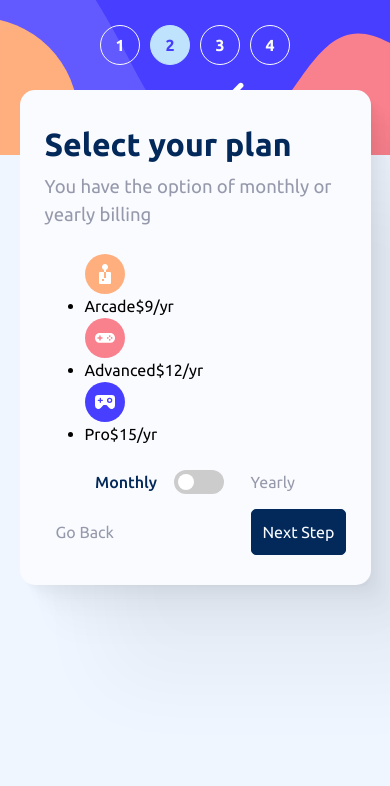
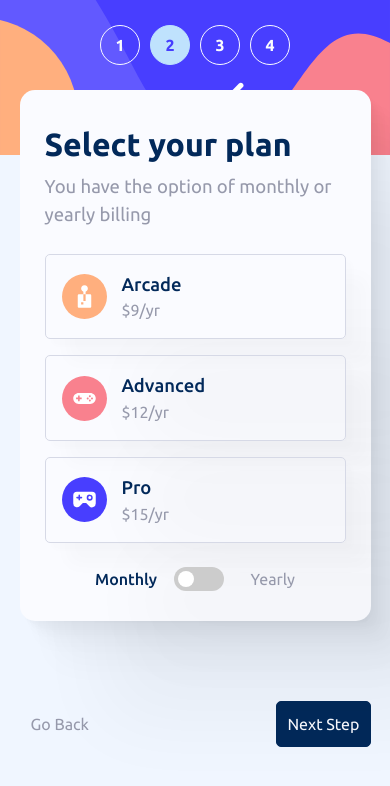
Before and after one commit to Silkiercomet/turbo-disco, a React (Vite) app: page / in a window 390 px wide. Both pictures are taken after a click on the link "Next Step". Shown: the top 786 px of the page. Built offline with nearby package versions, Linux system fonts and the light colour scheme.

Commit message:
the styles for the mobile port are 95% completed

```diff
--- a/src/App.tsx
+++ b/src/App.tsx
@@ -37,8 +37,9 @@ function App() {
         {formsArray[1]}
         {formsArray[2]}
         {formsArray[3]}
-        <BtnNavigation goToStep={goToStep} step={step}/>
+        <BtnNavigation goToStep={goToStep} step={step} screen="desktop"/>
         </FormContainer>
+        <BtnNavigation goToStep={goToStep} step={step} screen="mobile"/>
     </>
   );
 }
--- a/src/components/Atoms/Addon.tsx
+++ b/src/components/Atoms/Addon.tsx
@@ -1,4 +1,5 @@
 import checkmark from "../../assets/icon-checkmark.svg"
+import styles from "../styles/addon.module.css"
 type Props = {
   title : string,
   subtitle : string,
@@ -6,15 +7,15 @@ type Props = {
 }
 const Addon = ({title, subtitle, price} : Props) => {
   return (
-    <div className="addon">
-      <figure>
+    <div className={styles.addon__container}>
+      <figure className={styles.addon__container_img}>
         <img src={checkmark} alt={title} />
       </figure>
-      <div>
+      <div className={styles.addon__container_info}>
         <p>{title}</p>
         <p>{subtitle}</p>
       </div>
-      <p>+${price}/mo</p>
+      <p className={styles.addon__container_price}>+${price}/mo</p>
     </div>
   )
 }
--- a/src/components/Atoms/BtnNavigation.tsx
+++ b/src/components/Atoms/BtnNavigation.tsx
@@ -2,12 +2,13 @@ import styles from "../styles/navigationbtn.module.css";
 type Props = {
   goToStep: (number: number) => void;
   step: number;
+  screen: string
 };
 
-const BtnNavigation = ({ step, goToStep }: Props) => {
+const BtnNavigation = ({ step, goToStep, screen }: Props) => {
   if (step < 2)
     return (
-      <div className={styles.container}>
+      <div className={`${styles.container} ${screen === "desktop"? styles.desktop : styles.mobile}`}>
         {step > 0 && (
           <a className={styles.back} onClick={() => goToStep(step - 1)}>
             Go Back
@@ -17,7 +18,7 @@ const BtnNavigation = ({ step, goToStep }: Props) => {
       </div>
     );
   return (
-    <div className={styles.container}>
+    <div className={`${styles.container} ${screen === "desktop"? styles.desktop : styles.mobile}`}>
 
       <a className={styles.back} onClick={() => goToStep(step - 1)}>
         Go Back
--- a/src/components/Atoms/PlanDisplay.tsx
+++ b/src/components/Atoms/PlanDisplay.tsx
@@ -1,4 +1,4 @@
-
+import styles from "../styles/plandisplay.module.css"
 type Props = {
   image: string,
   plan: string,
@@ -9,10 +9,10 @@ const PlanDisplay = ({image, plan, cost, isYearly} : Props) => {
 
   let price = isYearly ? cost * 10 : cost
   return (
-    <div>
+    <div className={styles.plan__container}>
       <img src={image} alt={plan} />
-      <p><span>{plan}</span><span>${price}/yr</span></p>
-      {isYearly && <p>2 free months</p>}
+      <p><span className={styles.plan__container_name}>{plan}</span><span className={styles.plan__container_price}>${price}/yr</span>{isYearly && <span>2 free months</span>}</p>
+
     </div>
   )
 }
--- a/src/components/Molecules/Form2.tsx
+++ b/src/components/Molecules/Form2.tsx
@@ -18,7 +18,7 @@ const Form2 = ({
         title={"Select your plan"}
         subTitle={"You have the option of monthly or yearly billing"}
       />
-      <ul>
+      <ul className="plan__list">
         {errors.selectedPlan && (
           <p className="error">Please select a plan to continue</p>
         )}
@@ -27,7 +27,7 @@ const Form2 = ({
             <input
               type="radio"
               id={e.id}
-              className="none"
+              className="none plan__input"
               {...register("selectedPlan", { required: "Select a plan is required." })}
               value={e.id}
             />
--- a/src/components/Molecules/Form3.tsx
+++ b/src/components/Molecules/Form3.tsx
@@ -10,11 +10,11 @@ const Form3 = ({ order, register, errors, isYearly, step }: FormsProps) => {
         title={"Pick add-ons"}
         subTitle={"Add-ons help enhance your gaming experience"}
       />
-      <ul>
+      <ul className="addon__list">
         {addonsArray.map((e) => (
           <li key={e.id}>
             <input
-              className="none"
+              className="none addon__input"
               type="checkbox"
               id={e.id}
               value={e.valueTitle}
--- a/src/components/Molecules/Form4.tsx
+++ b/src/components/Molecules/Form4.tsx
@@ -7,6 +7,8 @@ import {
 } from "../../utils/utils";
 import FormHeader from "../Atoms/FormHeader";
 import FailureForm from "./FailureForm";
+import styles from "../styles/form4.module.css"
+
 type Props = {
   order: UserFormData;
   errors: FieldErrors;
@@ -16,7 +18,7 @@ type Props = {
 // solo cargar todas las forms cuando se llege al step 4
 
 const Form4 = ({ order, errors, step, goToStep }: Props) => {
-  console.log(order)
+
   if (!areAllValuesNotEmpty(order)) {
     return <FailureForm errors={errors} goToStep={goToStep} step={step} />
   }
@@ -33,13 +35,13 @@ const Form4 = ({ order, errors, step, goToStep }: Props) => {
         title="Finishing up"
         subTitle="Double-check everything looks OK before confirming"
       />
-      <ul>
+      <ul className={styles.form__list}>
         <li>
           <div>
-            <span>{order.selectedPlan}</span>
+            <span>{order.selectedPlan} ({monthlyCycle === "yr" ? "Yearly" : "Monthly"})</span>
             <button onClick={() => goToStep(1)}>Change</button>
-          </div>{" "}
-          <span>
+          </div>
+          <span className={styles.price}>
             ${planPrice(order)}/{monthlyCycle}
           </span>
         </li>
@@ -50,14 +52,15 @@ const Form4 = ({ order, errors, step, goToStep }: Props) => {
             return (
               <li key={i}>
                 <p>
-                  {e} price : +${addonValue}/{monthlyCycle}
+                  {e}
                 </p>
+                <span className={styles.price}>+${addonValue}/{monthlyCycle}</span>
               </li>
             );
           })}
-        <li>
+        <li className={styles.total}>
           <span>Total (per {monthlyCycle === "yr" ? "year" : "month"})</span>
-          <span>
+          <span className={styles.price}>
             +${totalPlan}/{monthlyCycle}
           </span>
         </li>
--- /dev/null
+++ b/src/components/styles/addon.module.css
@@ -0,0 +1,50 @@
+.addon__container{
+    display: flex;
+    align-items: center;
+    padding: 1rem;
+
+    cursor: pointer;
+    box-shadow:
+    6.7px 6.7px 5.3px rgba(0, 0, 0, 0.012),
+    22.3px 22.3px 17.9px rgba(0, 0, 0, 0.018),
+    100px 100px 80px rgba(0, 0, 0, 0.03)
+  ;
+  border: 1px solid var(--Lightgray);
+  border-radius: 5px;
+  transition: 300ms ease-in-out;
+  cursor: pointer;
+}
+.addon__container:hover{
+    border-color: var(--Purplishblue);
+}
+.addon__container_price{
+    margin-left: auto;
+    color: var(--Purplishblue);
+    font-weight: 500;
+}
+.addon__container_img {
+    min-height: 25px;
+    min-width: 25px;
+    display: grid;
+    place-items: center;
+    border: 1px solid var(--Purplishblue);
+    border-radius: 5px;
+}
+.addon__container_img img{
+    margin: auto;
+    width: 70%;
+    height: 70%;
+}
+.addon__container_info{
+    padding-left: 15px;
+}
+.addon__container_info p:first-child{
+    font-weight: 500;
+    color: var(--Marineblue);
+    font-size: 1.15rem;
+}
+.addon__container_info p:last-child{
+
+    color: var(--Coolgray);
+
+}
--- /dev/null
+++ b/src/components/styles/form4.module.css
@@ -0,0 +1,46 @@
+.form__list li:first-child{
+    border-bottom: 1px solid var(--Lightgray);
+    margin-bottom: 10px;
+}
+.form__list li:first-child div{
+    display: flex;
+    flex-direction: column
+}
+.form__list li:first-child div span, .form__list li:first-child .price, .total .price{
+    font-size: 1.15rem;
+    font-weight: 500;
+    color: var(--Marineblue);
+}
+.total .price{
+    color: var(--Purplishblue);
+}
+.form__list li:first-child div button{
+    border: none;
+    background-color: transparent;
+    color: var(--Coolgray);
+    border-bottom: 1px solid var(--Coolgray);
+    padding: 0;
+    max-width: 6ch;
+    transition: 300ms ease-in-out;
+    cursor: pointer;
+}
+.form__list li:first-child div button:hover{
+
+    color: var(--Marineblue);
+    border-bottom: 1px solid var(--Marineblue);
+
+}
+.form__list > li{
+    display: flex;
+    align-items: center;
+    padding: .5rem 1rem;
+
+    color: var(--Coolgray);
+}
+.price{
+    margin-left: auto;
+    color: var(--Marineblue);
+}
+.total{
+    margin-top: 15px;
+}
--- a/src/components/styles/navigationbtn.module.css
+++ b/src/components/styles/navigationbtn.module.css
@@ -1,6 +1,14 @@
+.desktop {
+    display: none;
+}
+.mobile{
+    display: flex;
+    max-width: 90%;
+    margin-inline: auto;
+    padding-bottom: 15px;
+}
 .container{
     width: 100%;
-    display: flex;
     justify-content: space-between;
     align-items: center;
     padding-top: 15px;
@@ -31,4 +39,14 @@
 .left{
     margin-left: auto;
 }
+
 /* need to add the mobile layout and absolute container postioned in the bottom*/
+
+@media screen and (min-width:700px) {
+    .desktop{
+        display: flex;
+    }
+    .mobile{
+        display: none;
+    }
+}
--- /dev/null
+++ b/src/components/styles/plandisplay.module.css
@@ -0,0 +1,38 @@
+.plan__container{
+    display: flex;
+    gap: 15px;
+    align-items: center;
+    padding: 1rem;
+
+    box-shadow:
+    6.7px 6.7px 5.3px rgba(0, 0, 0, 0.012),
+    22.3px 22.3px 17.9px rgba(0, 0, 0, 0.018),
+    100px 100px 80px rgba(0, 0, 0, 0.03)
+  ;
+  border: 1px solid var(--Lightgray);
+  border-radius: 5px;
+  transition: 300ms ease-in-out;
+  cursor: pointer;
+}
+.plan__container:hover{
+    border-color: var(--Purplishblue);
+}
+.plan__container p{
+    display: flex;
+    flex-direction: column;
+}
+.plan__container p:last-child{
+    color: var(--Marineblue);
+}
+.plan__container img{
+    min-width: 45px;
+    min-height: 45px;
+}
+.plan__container_name{
+    font-size: 1.15rem;
+    font-weight: 500;
+    color: var(--Marineblue);
+}
+.plan__container_price{
+    color: var(--Coolgray);
+}
--- a/src/index.css
+++ b/src/index.css
@@ -86,6 +86,10 @@ h6 {
 }
 .error{
   color: var(--Strawberryred);
+}
+ul {
+  list-style: none;
+  padding-left: 0;
 }
 /*
 create the full form,
@@ -184,10 +188,14 @@ input:checked + .switch__container .slider:before {
 
 /* addon */
 
-input:checked + label .addon figure {
-  background-color: black;
-  min-height: 10px;
-  min-width: 10px;
+.addon__list{
+  display: flex;
+  flex-direction: column;
+  gap: 1rem;
+}
+
+.addon__input:checked + label div figure {
+  background-color: var(--Purplishblue);
 }
 
 /* addon */
@@ -218,3 +226,16 @@ input:checked + label .addon figure {
 }
 
 /* form show state */
+
+/* plan list */
+
+.plan__list{
+  display: flex;
+  flex-direction: column;
+  gap: 1rem;
+}
+.plan__input:checked + label div, .addon__input:checked + label div{
+  border-color: var(--Purplishblue);
+}
+
+/* plan list */
```
